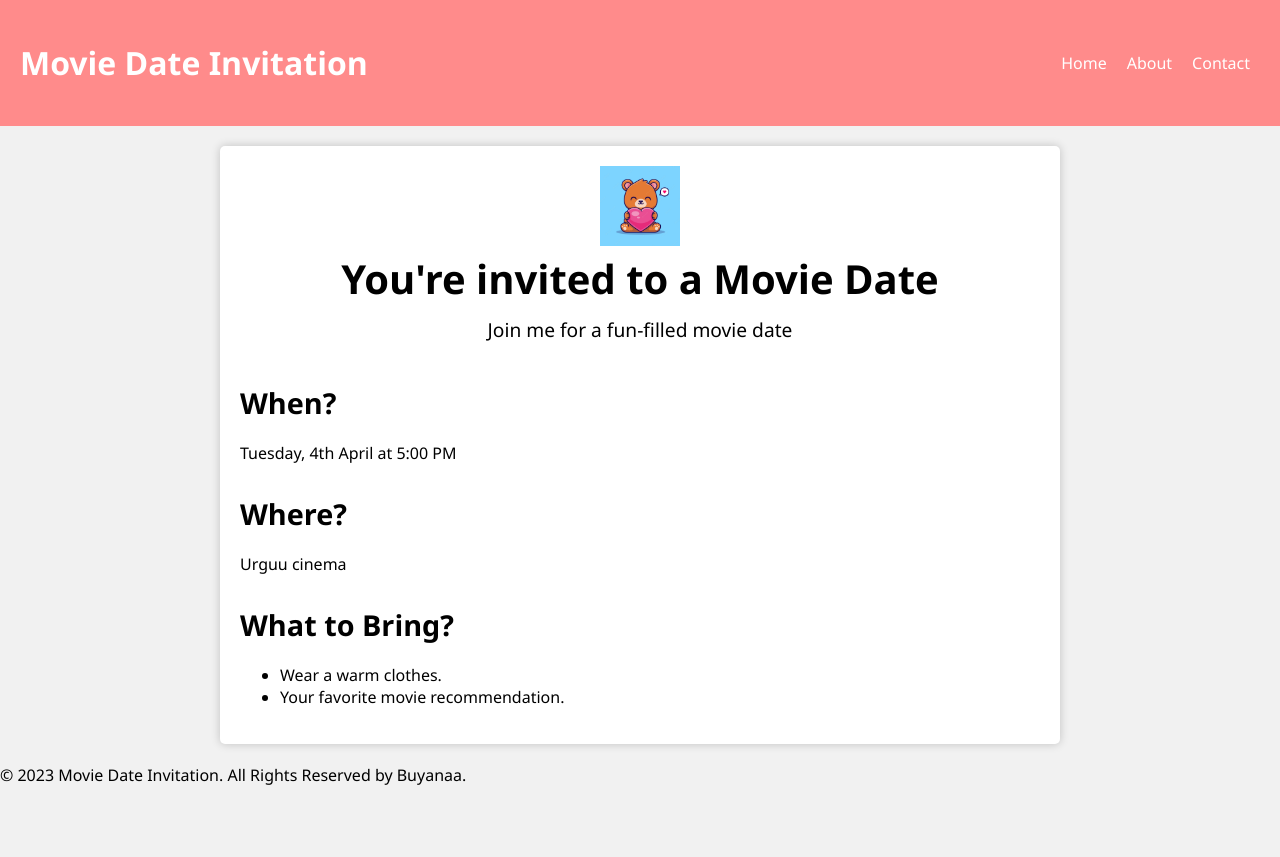
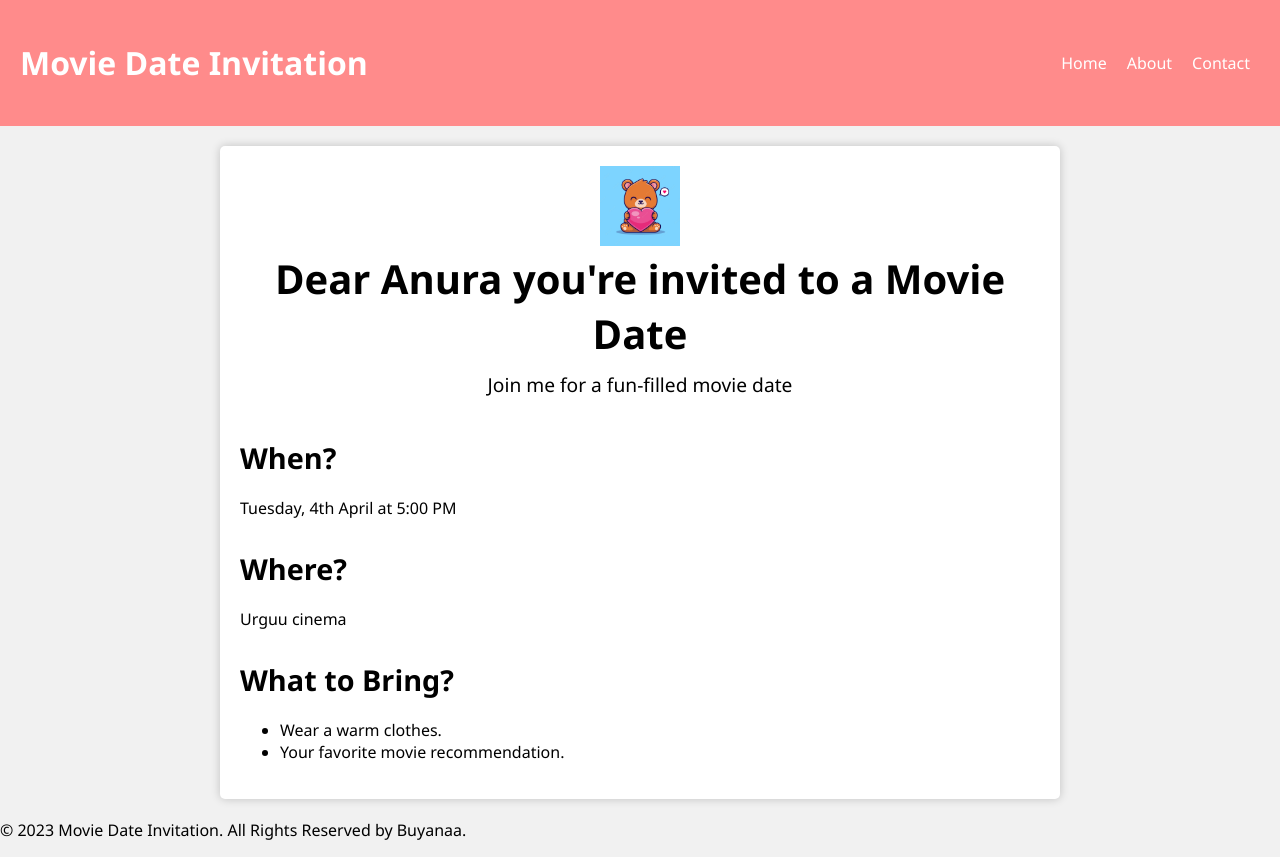
Before and after one commit to buyankhishig23/test, a plain HTML site: page index.html in a window 1280 px wide. Before the commit the page ends 802 px from the top, so only its background shows below. Drawn offline with Linux system fonts and the light colour scheme.

Commit message:
Update index.html

```diff
--- a/index.html
+++ b/index.html
@@ -24,7 +24,7 @@
                 <img src="/cute-bear-holding-love-heart-cartoon-vector-icon-illustration-animal-nature-icon-concept-isolated_138676-6408.avif " height="10%" width="10%" alt="Cute image">
             </div>
 
-			<h2>You're invited to a Movie Date</h2>
+			<h2>Dear Anura you're invited to a Movie Date</h2>
 			<p>Join me for a fun-filled movie date </p>
 		</section>
 
```
